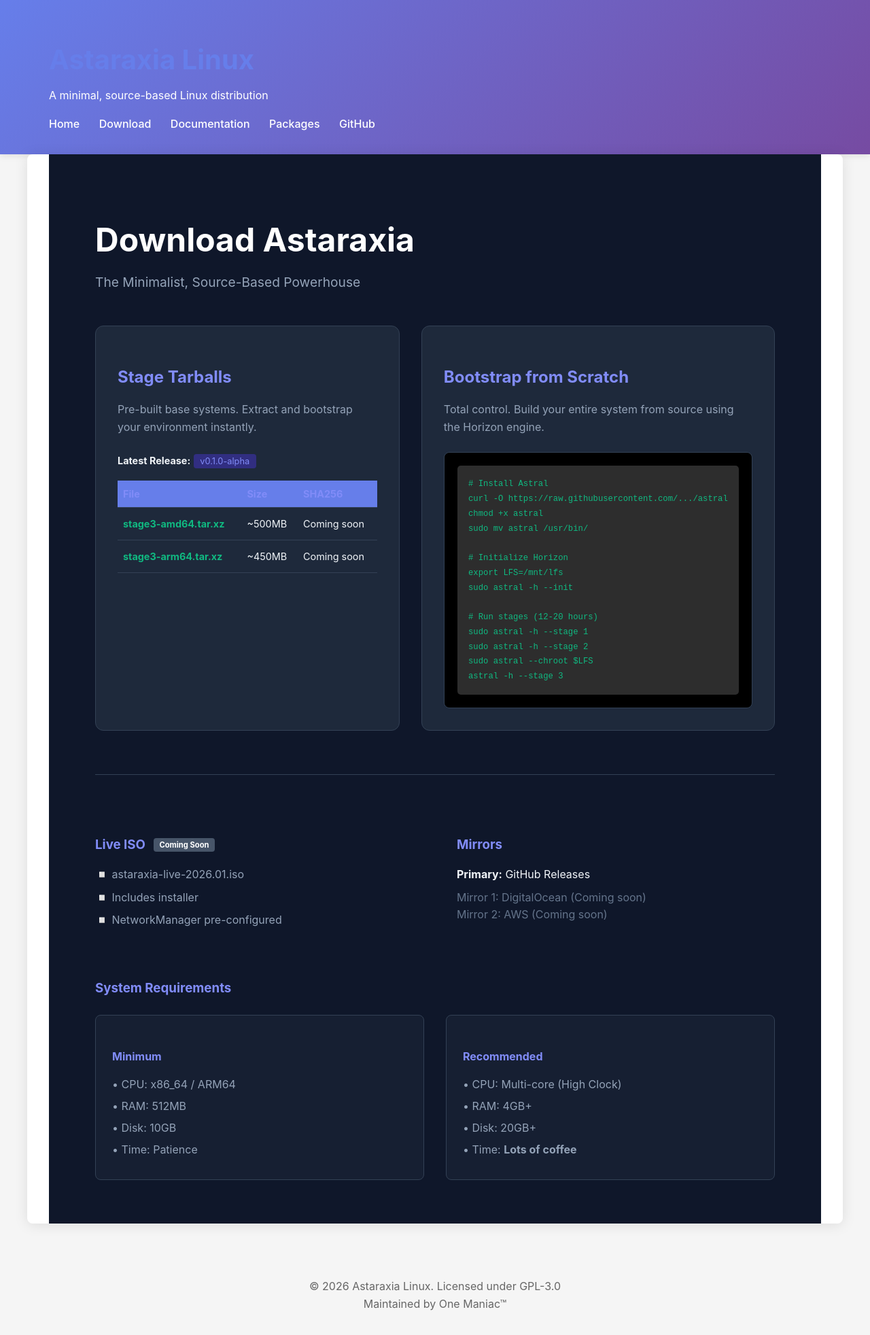
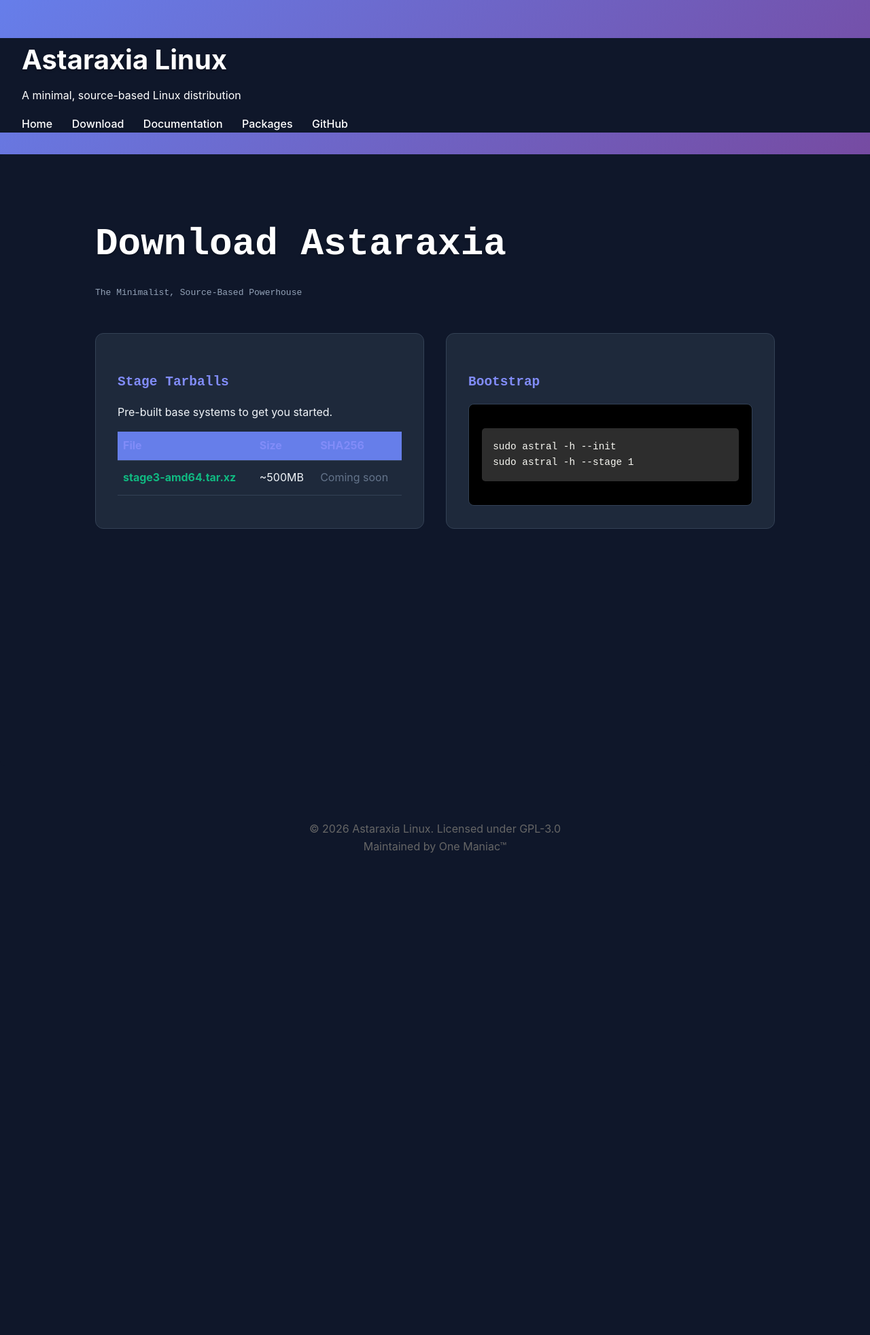
Before and after one commit to Astaraxia-Linux/astaraxia-linux.github.io, a Jekyll site: the page built from download.html, in a window 1280 px wide. Shown: the whole page at 68% size. Built offline with Jekyll 4.4.1, drawn with Linux system fonts in a browser that asks for light colours; after the commit the page ends 1290 px from its top, so only the background shows below that.

Commit message:
Update download.html

```diff
--- a/download.html
+++ b/download.html
@@ -4,134 +4,73 @@
 ---
 
 <style>
-    /* Force alignment with Index.html aesthetic */
+    /* 1. FIX THE NAV BAR CONTRAST */
+    /* This targets typical Jekyll/GitHub Pages header classes */
+    header, .site-header, .navbar, .nav-links a {
+        color: #ffffff !important; /* Force white text for visibility */
+    }
+
+    /* Targets the specific text in your image */
+    h1, .site-title, .site-description {
+        color: #ffffff !important;
+        text-shadow: 0 2px 4px rgba(0,0,0,0.3); /* Adds a little depth */
+    }
+
+    /* 2. THE BACKGROUND FIX */
     :root {
+        --bg: #0f172a;
+        --card-bg: #1e293b;
         --primary: #818cf8;
-        --bg: #0f172a;        /* Background */
-        --card-bg: #1e293b;   /* cards */
-        --text: #f1f5f9;      /* Near white */
-        --text-dim: #94a3b8;  /* Muted */
-        --accent: #10b981;    /* code/links */
+        --text: #f1f5f9;
+        --text-dim: #94a3b8;
+        --accent: #10b981;
         --border: #334155;
     }
 
-    /* Apply background to the entire section to prevent blending */
+    /* This forces the body of the page to match your theme */
+    body {
+        background-color: var(--bg) !important;
+        margin: 0;
+    }
+
+    /* This removes the "White Frame" effect seen in your screenshot */
+    .wrapper, .container, #main_content {
+        max-width: 100% !important;
+        background: var(--bg) !important;
+        border: none !important;
+        box-shadow: none !important;
+    }
+
     .download-page-wrapper {
         background-color: var(--bg);
-        min-height: 100vh;
         color: var(--text);
         padding: 4rem 2rem;
+        min-height: 100vh;
     }
 
-    .download-content {
-        max-width: 1000px;
-        margin: 0 auto;
-    }
+    /* Rest of your content styles... */
+    .download-content { max-width: 1000px; margin: 0 auto; }
+    .download-content h1 { font-family: monospace; font-size: 3.5rem; color: #fff !important; }
+    .subtitle { font-family: monospace; color: var(--text-dim); margin-bottom: 3rem; }
 
-    .download-content h1 { font-size: 3rem; margin-bottom: 0.5rem; color: #fff; }
-    .subtitle { color: var(--text-dim); font-size: 1.2rem; margin-bottom: 3rem; }
-
-    .card-grid {
-        display: grid;
-        grid-template-columns: 1fr 1fr;
-        gap: 2rem;
-        margin-bottom: 4rem;
-    }
-
+    .card-grid { display: grid; grid-template-columns: 1fr 1fr; gap: 2rem; }
     .card {
         background: var(--card-bg);
         padding: 2rem;
         border-radius: 12px;
         border: 1px solid var(--border);
     }
+    .card h2 { color: var(--primary); font-family: monospace; }
 
-    .card h2 { color: var(--primary); margin-bottom: 1rem; font-size: 1.5rem; }
-    .card p { color: var(--text-dim); margin-bottom: 1.5rem; }
+    .download-table { width: 100%; border-collapse: collapse; margin-top: 1rem; }
+    .download-table th { text-align: left; color: var(--primary); border-bottom: 1px solid var(--border); padding: 0.5rem; }
+    .download-table td { padding: 0.75rem 0.5rem; color: var(--text); border-bottom: 1px solid var(--border); }
+    .download-table a { color: var(--accent); text-decoration: none; font-weight: bold; }
 
-    /* Table Styling - Fixed Contrast */
-    .download-table {
-        width: 100%;
-        border-collapse: collapse;
-        margin-top: 1rem;
-        font-size: 0.9rem;
-    }
+    .code-block { background: #000; padding: 1.2rem; border-radius: 8px; border: 1px solid var(--border); }
+    code { color: var(--accent); font-family: 'Courier New', monospace; }
 
-    .download-table th {
-        text-align: left;
-        color: var(--primary);
-        border-bottom: 1px solid var(--border);
-        padding: 0.5rem;
-    }
-
-    .download-table td {
-        padding: 0.75rem 0.5rem;
-        border-bottom: 1px solid var(--border);
-        color: var(--text);
-    }
-
-    .download-table a { color: var(--accent); text-decoration: none; font-weight: bold; }
-    .download-table a:hover { text-decoration: underline; }
-
-    .badge {
-        background: #312e81;
-        color: var(--primary);
-        padding: 0.2rem 0.6rem;
-        border-radius: 4px;
-        font-size: 0.8rem;
-    }
-
-    /* Terminal Style for Bootstrap */
-    .code-block {
-        background: #000;
-        padding: 1.2rem;
-        border-radius: 8px;
-        border: 1px solid var(--border);
-        font-family: 'Cascadia Code', 'Fira Code', monospace;
-        font-size: 0.85rem;
-        overflow-x: auto;
-    }
-    .code-block pre { margin: 0; }
-    .code-block code { color: var(--accent); }
-
-    hr { border: 0; border-top: 1px solid var(--border); margin: 4rem 0; }
-
-    /* Flex Layout for ISO/Mirrors */
-    .flex-row { display: flex; gap: 4rem; margin-bottom: 4rem; }
-    .col { flex: 1; }
-    .col h3 { color: var(--primary); margin-bottom: 1rem; }
-
-    .status-tag {
-        font-size: 0.7rem;
-        background: #475569;
-        color: #fff;
-        padding: 0.2rem 0.5rem;
-        border-radius: 4px;
-        vertical-align: middle;
-        margin-left: 0.5rem;
-    }
-
-    /* Specs Section */
-    .specs-grid {
-        display: grid;
-        grid-template-columns: 1fr 1fr;
-        gap: 2rem;
-        margin-top: 1.5rem;
-    }
-    .spec-card {
-        background: rgba(30, 41, 59, 0.5);
-        padding: 1.5rem;
-        border-radius: 8px;
-        border: 1px solid var(--border);
-    }
-    .spec-card h4 { margin-bottom: 1rem; color: var(--primary); }
-    .spec-card ul { list-style: none; color: var(--text-dim); }
-    .spec-card li { margin-bottom: 0.4rem; }
-
-    .muted { color: #64748b; }
-
-    @media (max-width: 850px) {
-        .card-grid, .flex-row, .specs-grid { grid-template-columns: 1fr; flex-direction: column; }
-    }
+    @media (max-width: 850px) { .card-grid { grid-template-columns: 1fr; } }
 </style>
 
 <div class="download-page-wrapper">
@@ -142,97 +81,26 @@
         <div class="card-grid">
             <div class="card">
                 <h2>Stage Tarballs</h2>
-                <p>Pre-built base systems. Extract and bootstrap your environment instantly.</p>
-
-                <div class="release-info" style="margin-bottom: 1rem;">
-                    <strong style="font-size: 0.9rem;">Latest Release:</strong> <span class="badge">v0.1.0-alpha</span>
-                </div>
-
+                <p>Pre-built base systems to get you started.</p>
                 <table class="download-table">
                     <thead>
-                        <tr>
-                            <th>File</th>
-                            <th>Size</th>
-                            <th>SHA256</th>
-                        </tr>
+                        <tr><th>File</th><th>Size</th><th>SHA256</th></tr>
                     </thead>
                     <tbody>
                         <tr>
-                            <td><a href="https://github.com/Astaraxia-Linux/Horizon/releases">stage3-amd64.tar.xz</a></td>
+                            <td><a href="#">stage3-amd64.tar.xz</a></td>
                             <td>~500MB</td>
-                            <td class="muted">Coming soon</td>
-                        </tr>
-                        <tr>
-                            <td><a href="https://github.com/Astaraxia-Linux/Horizon/releases">stage3-arm64.tar.xz</a></td>
-                            <td>~450MB</td>
-                            <td class="muted">Coming soon</td>
+                            <td style="color: #64748b;">Coming soon</td>
                         </tr>
                     </tbody>
                 </table>
             </div>
 
             <div class="card">
-                <h2>Bootstrap from Scratch</h2>
-                <p>Total control. Build your entire system from source using the Horizon engine.</p>
+                <h2>Bootstrap</h2>
                 <div class="code-block">
-                    <pre><code># Install Astral
-curl -O https://raw.githubusercontent.com/.../astral
-chmod +x astral
-sudo mv astral /usr/bin/
-
-# Initialize Horizon
-export LFS=/mnt/lfs
-sudo astral -h --init
-
-# Run stages (12-20 hours)
-sudo astral -h --stage 1
-sudo astral -h --stage 2
-sudo astral --chroot $LFS
-astral -h --stage 3</code></pre>
-                </div>
-            </div>
-        </div>
-
-        <hr>
-
-        <div class="flex-row">
-            <div class="col">
-                <h3>Live ISO <span class="status-tag">Coming Soon</span></h3>
-                <ul style="list-style: none; color: var(--text-dim);">
-                    <li style="margin-bottom: 0.5rem;">◽ astaraxia-live-2026.01.iso</li>
-                    <li style="margin-bottom: 0.5rem;">◽ Includes installer</li>
-                    <li style="margin-bottom: 0.5rem;">◽ NetworkManager pre-configured</li>
-                </ul>
-            </div>
-
-            <div class="col">
-                <h3>Mirrors</h3>
-                <p style="margin-bottom: 0.5rem; color: var(--text);"><strong>Primary:</strong> GitHub Releases</p>
-                <p class="muted">Mirror 1: DigitalOcean (Coming soon)</p>
-                <p class="muted">Mirror 2: AWS (Coming soon)</p>
-            </div>
-        </div>
-
-        <div class="specs-section">
-            <h3 style="color: var(--primary);">System Requirements</h3>
-            <div class="specs-grid">
-                <div class="spec-card">
-                    <h4>Minimum</h4>
-                    <ul>
-                        <li>• CPU: x86_64 / ARM64</li>
-                        <li>• RAM: 512MB</li>
-                        <li>• Disk: 10GB</li>
-                        <li>• Time: Patience</li>
-                    </ul>
-                </div>
-                <div class="spec-card">
-                    <h4>Recommended</h4>
-                    <ul>
-                        <li>• CPU: Multi-core (High Clock)</li>
-                        <li>• RAM: 4GB+</li>
-                        <li>• Disk: 20GB+</li>
-                        <li>• Time: <strong>Lots of coffee</strong></li>
-                    </ul>
+                    <pre><code>sudo astral -h --init
+sudo astral -h --stage 1</code></pre>
                 </div>
             </div>
         </div>
```
